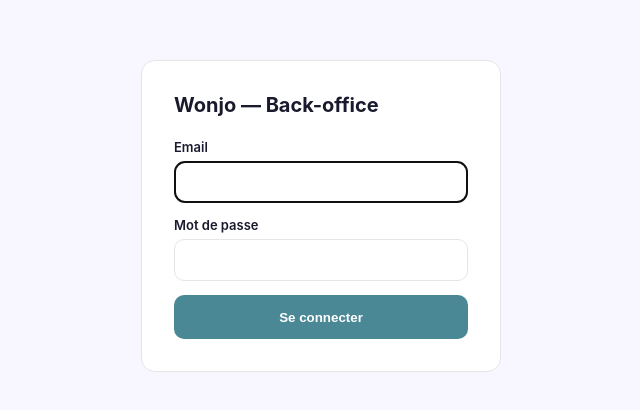
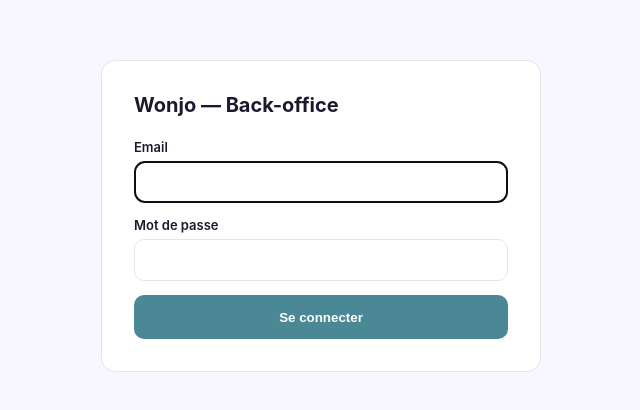
Before and after one commit to ballates/wonjo-landing, a React (Vite) app in the folder backoffice/: page / in a window 1280 px wide. Shown: the part 184-594 px from the top of the page, without its empty margins (319-959 px from the left). Built offline with nearby package versions, Linux system fonts and the light colour scheme; no server answers.

Commit message:
Set back office

```diff
--- a/backoffice/src/auth/MfaEnrollPage.tsx
+++ b/backoffice/src/auth/MfaEnrollPage.tsx
@@ -56,7 +56,7 @@ export function MfaEnrollPage() {
       <form className="auth-card" onSubmit={handleVerify}>
         <h1>Activer la double authentification</h1>
         <p>Obligatoire pour tout accès au back-office. Scanne ce code avec Google Authenticator, 1Password ou équivalent.</p>
-        {qrSvg && <div className="mfa-qr" dangerouslySetInnerHTML={{ __html: qrSvg }} />}
+        {qrSvg && <div className="mfa-qr"><img src={qrSvg} alt="QR code à scanner avec ton authenticator" /></div>}
         {secret && <p className="mfa-secret">Ou saisis la clé manuellement : <code>{secret}</code></p>}
         <label>
           Code à 6 chiffres
--- a/backoffice/src/styles.css
+++ b/backoffice/src/styles.css
@@ -28,7 +28,7 @@ body {
   padding: 32px;
   border-radius: 14px;
   border: 1px solid var(--border);
-  width: 360px;
+  width: 440px;
   display: flex;
   flex-direction: column;
   gap: 14px;
@@ -58,7 +58,8 @@ body {
   border: 1px solid var(--border) !important;
 }
 .auth-error { color: var(--danger); font-size: 13px; margin: 0; }
-.mfa-qr svg { width: 180px; height: 180px; }
+.mfa-qr { display: flex; justify-content: center; }
+.mfa-qr img { width: 180px; height: 180px; }
 .mfa-secret { font-size: 12px; word-break: break-all; }
 
 .layout { display: flex; min-height: 100vh; }
```
